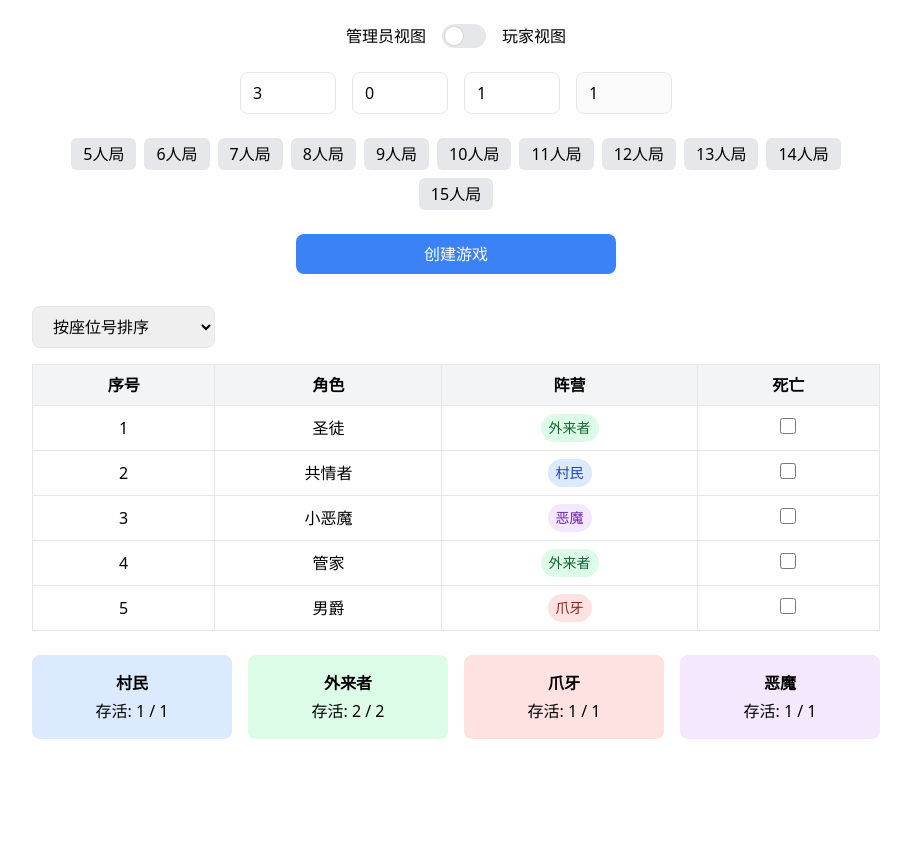
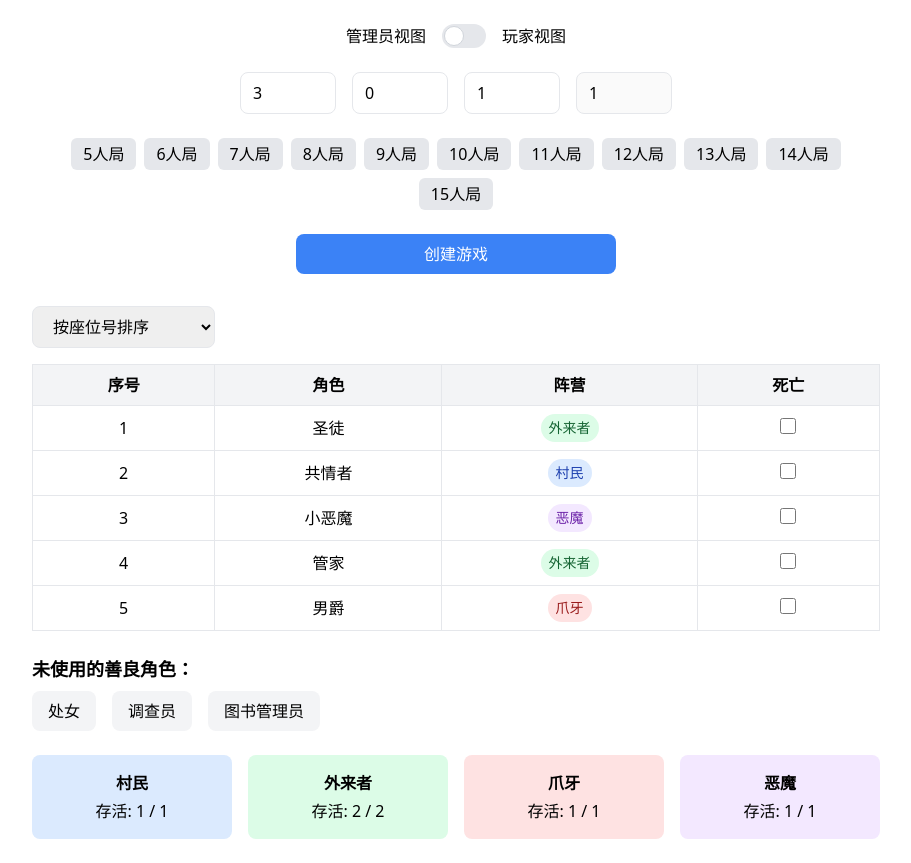
Before and after one commit to gotexis/xueran, a React (Vite) app: page / in a window 1280 px wide. Both pictures are taken after a click on the button "创建游戏". Shown: the whole page, without its empty margins (184-1095 px from the left). Before the commit the page ends 800 px from the top, so only its background shows below. Built offline with nearby package versions, Linux system fonts and the light colour scheme.

Commit message:
randomly select 3 unused roles

```diff
--- a/src/App.tsx
+++ b/src/App.tsx
@@ -94,6 +94,7 @@ export default function App() {
   const [selectedPlayer, setSelectedPlayer] = useState<number | null>(null)
   const [viewedPlayers, setViewedPlayers] = useState<Set<number>>(new Set())
   const [sortType, setSortType] = useState<'number' | 'firstNight' | 'otherNights'>('number')
+  const [unusedTownsfolk, setUnusedTownsfolk] = useState<string[]>([])
 
   // 从预设中选择玩家数量
   const handlePresetSelect = (totalPlayers: number) => {
@@ -180,6 +181,14 @@ export default function App() {
       }
     }
 
+    // 在创建完 selectedRoles 后，找出未使用的村民和外来者角色
+    const usedRoles = new Set(selectedRoles.map(role => role.name))
+    const remainingRoles = [...townsfolkRoles, ...outsiderRoles]
+      .filter(role => !usedRoles.has(role))
+      .sort(() => Math.random() - 0.5)
+      .slice(0, 3) // 随机选择3个未使用的角色
+
+    setUnusedTownsfolk(remainingRoles)
     setPlayers(newPlayers)
     setViewedPlayers(new Set())
   }
@@ -393,6 +402,22 @@ export default function App() {
             </table>
           </div>
 
+          {unusedTownsfolk.length > 0 && (
+            <div className="mt-6">
+              <h3 className="text-lg font-bold mb-2">未使用的善良角色：</h3>
+              <div className="flex gap-4 flex-wrap">
+                {unusedTownsfolk.map((role, index) => (
+                  <div
+                    key={index}
+                    className="px-4 py-2 bg-gray-100 rounded-lg"
+                  >
+                    {role}
+                  </div>
+                ))}
+              </div>
+            </div>
+          )}
+
           <div className="mt-6 grid grid-cols-2 sm:grid-cols-4 gap-4">
             {(['townsfolk', 'outsider', 'minion', 'demon'] as const).map(type => {
               const total = players.filter(p => p.role.type === type).length
```
